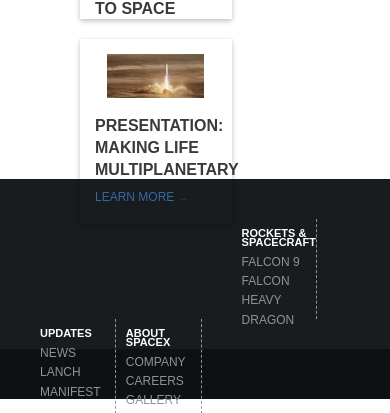
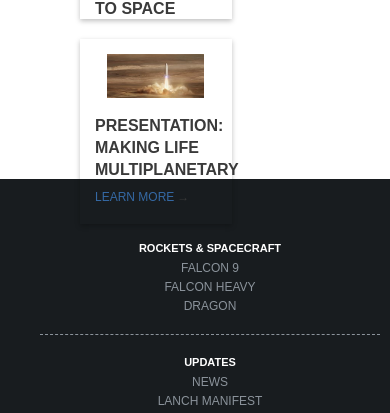
Before and after one commit to corwintines/spacex_clone_page, a website: page src/index.html in a window 390 px wide. Shown: the part 1460-1873 px from the top of the page. Drawn offline with Linux system fonts and the light colour scheme.

Commit message:
Mobile style for footers

```diff
--- a/src/css/2-sections/footer-footer.sass
+++ b/src/css/2-sections/footer-footer.sass
@@ -49,3 +49,23 @@
       word-wrap: break-word
       text-align: right
       font-size: 10px
+
+@media (max-width: 756px)
+  .footer-footer
+    .inner
+      #left-footer-footer-block
+        float: none
+        text-align: center
+        width: 100%
+        .lfloat
+          float: none
+
+        .footer-footer-list
+          float: none
+          li
+            float: none
+
+      #right-footer-footer-block
+        float: none
+        text-align: center
+        width: 100%
--- a/src/css/2-sections/footer.sass
+++ b/src/css/2-sections/footer.sass
@@ -53,3 +53,38 @@
       .block_menu
         width: 22%
         margin-right: 10px
+
+@media (max-width: 724px)
+  footer
+    height: 200px
+    .region-inner
+      .block_menu
+        width: 45%
+
+        &:nth-child(2)
+          border-style: none none none none
+
+@media (max-width: 500px)
+  footer
+    height: 420px
+    .region-inner
+      .block_menu
+        width: 100%
+        border-style: none none dashed none
+        margin-bottom: 13px
+        text-align: center
+
+        &:nth-child(2)
+          border-style: none none dashed none
+
+        &:nth-child(3)
+          padding-bottom: 10px
+
+    #location
+      width: 40%
+      margin: auto
+
+@media (max-width: 420px)
+  footer
+    #location
+      width: 50%
```
Also changed, not shown: src/css/main.css.
